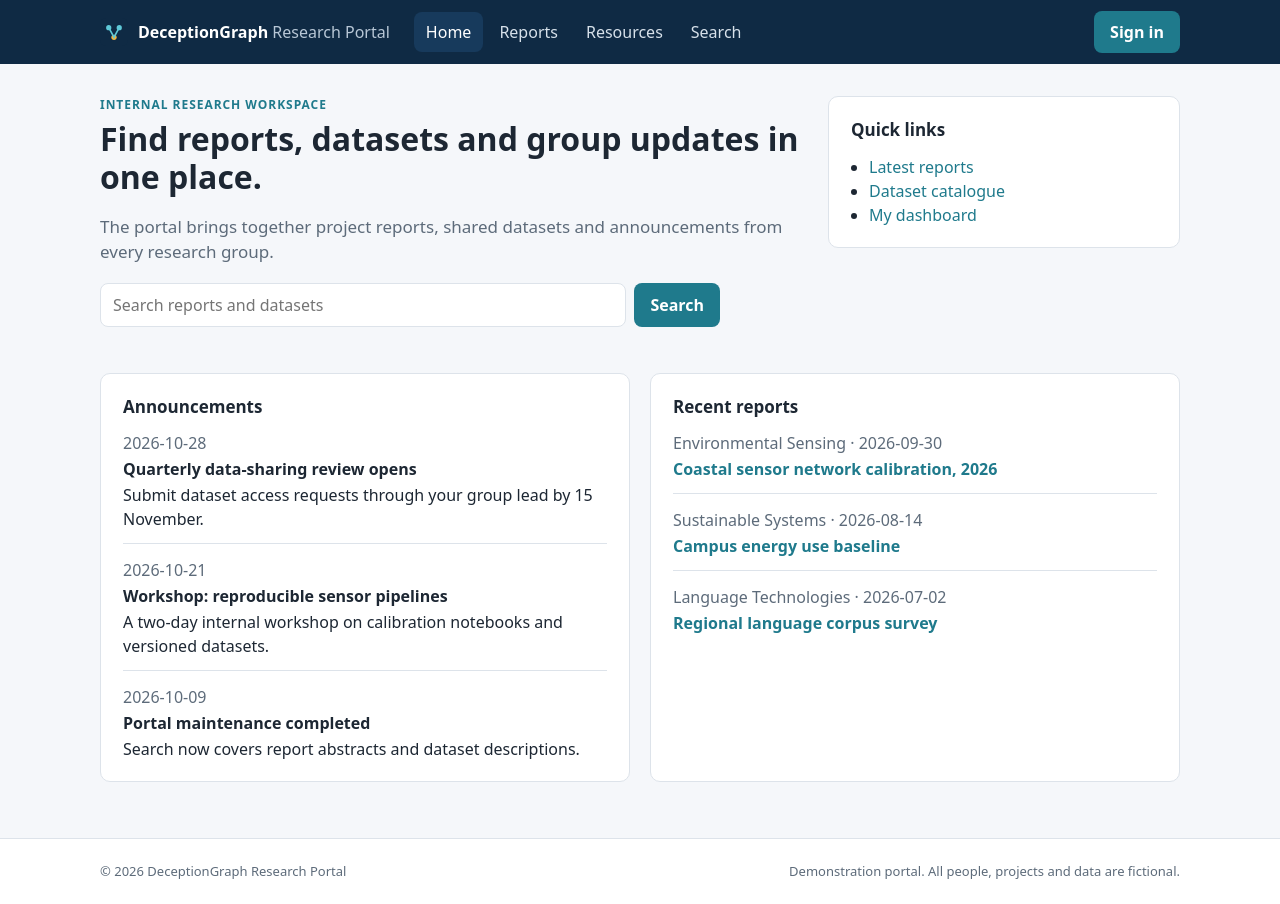
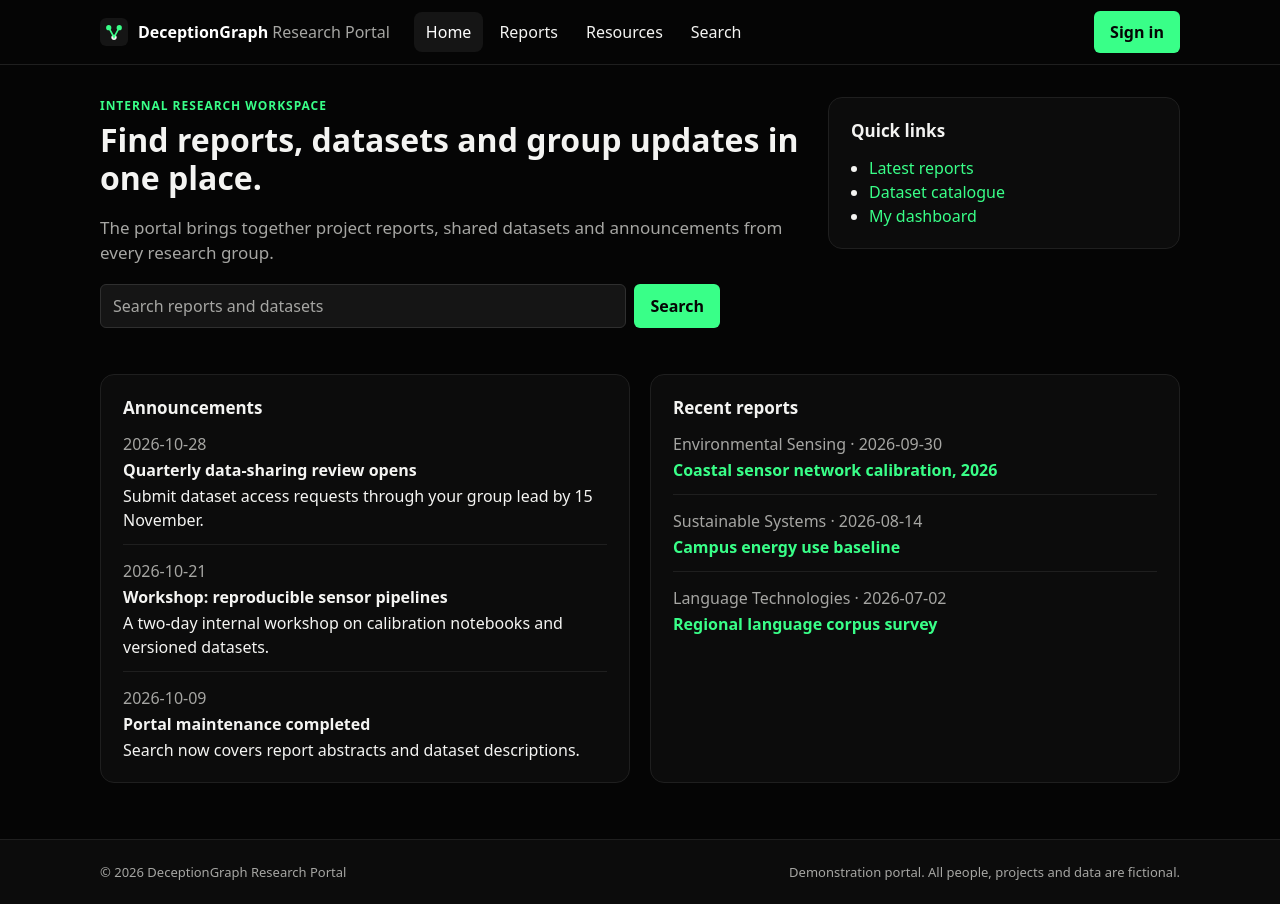
Before and after one commit to rohanol/decoy-hackathon-demo, a Flask app: page / in a window 1280 px wide. Before the commit the page ends 879 px from the top, so only its background shows below. Run offline with Flask 3, Linux system fonts and the light colour scheme.

Commit message:
fix: restore original black and green palette for demo portal

```diff
--- a/dg-soc/demo-app/portal/static/portal.css
+++ b/dg-soc/demo-app/portal/static/portal.css
@@ -1,17 +1,18 @@
-/* DeceptionGraph Research Portal. System fonts only: the lab has no internet. */
+/* User-requested black/green palette from frontend/src/styles/tokens.css.
+   System fonts only: the lab has no internet. */
 :root {
-  --navy: #0f2a44;
-  --navy-2: #173a5c;
-  --teal: #1f7a8c;
-  --teal-weak: #e3f2f5;
-  --amber: #f4b740;
-  --ink: #1d2733;
-  --muted: #5d6b7a;
-  --line: #dde3ea;
-  --bg: #f5f7fa;
-  --card: #ffffff;
-  --danger: #b42318;
-  --radius: 10px;
+  color-scheme: dark;
+  --navy: #050505;
+  --navy-2: #151515;
+  --teal: #39ff88;
+  --teal-weak: rgba(57, 255, 136, 0.1);
+  --ink: #f4f4f2;
+  --muted: #a6a6a3;
+  --line: #1f1f1f;
+  --bg: #050505;
+  --card: #0c0c0c;
+  --danger: #ff7aa2;
+  --radius: 14px;
   --font: system-ui, -apple-system, "Segoe UI", Roboto, "Helvetica Neue", Arial, sans-serif;
   --mono: ui-monospace, "SF Mono", Menlo, Consolas, monospace;
 }
@@ -20,20 +21,20 @@ body { margin: 0; font-family: var(--font); color: var(--ink); background: var(-
 a { color: var(--teal); text-decoration: none; }
 a:hover { text-decoration: underline; }
 .wrap { max-width: 1120px; margin: 0 auto; padding: 0 20px; }
-.topbar { background: var(--navy); color: #fff; }
+.topbar { background: var(--navy); color: var(--ink); border-bottom: 1px solid var(--line); }
 .topbar__inner { display: flex; align-items: center; gap: 24px; height: 64px; }
 .brand { display: flex; align-items: center; gap: 10px; color: #fff; font-weight: 700; }
 .brand:hover { text-decoration: none; }
-.brand__sub { font-weight: 400; color: #b8c7d6; }
+.brand__sub { font-weight: 400; color: var(--muted); }
 .nav { display: flex; gap: 4px; flex: 1; }
-.nav a { color: #d7e1ea; padding: 8px 12px; border-radius: 8px; }
+.nav a { color: var(--ink); padding: 8px 12px; border-radius: 8px; }
 .nav a:hover, .nav a.is-active { background: var(--navy-2); color: #fff; text-decoration: none; }
 .account { display: flex; align-items: center; gap: 12px; }
-.account__name { color: #d7e1ea; font-size: 14px; }
+.account__name { color: var(--muted); font-size: 14px; }
 .account form { margin: 0; }
-.btn { display: inline-block; border: 0; border-radius: 8px; background: var(--teal); color: #fff; padding: 9px 16px; font: inherit; font-weight: 600; cursor: pointer; }
+.btn { display: inline-block; border: 0; border-radius: 6px; background: var(--teal); color: #050505; padding: 9px 16px; font: inherit; font-weight: 600; cursor: pointer; }
 .btn:hover { filter: brightness(1.08); text-decoration: none; }
-.btn--ghost { background: transparent; border: 1px solid #47637f; color: #fff; }
+.btn--ghost { background: transparent; border: 1px solid #2f2f2f; color: var(--ink); }
 .btn--wide { width: 100%; }
 .main { padding: 32px 20px 56px; min-height: calc(100vh - 64px - 64px); }
 .hero { display: grid; grid-template-columns: 2fr 1fr; gap: 24px; margin-bottom: 28px; align-items: start; }
@@ -53,7 +54,8 @@ a:hover { text-decoration: underline; }
 .links { margin: 0; padding-left: 18px; }
 .searchbar { display: flex; gap: 8px; margin: 18px 0; max-width: 620px; }
 .searchbar input { flex: 1; }
-input { font: inherit; padding: 9px 12px; border: 1px solid var(--line); border-radius: 8px; background: #fff; width: 100%; }
+input { font: inherit; padding: 9px 12px; border: 1px solid #2f2f2f; border-radius: 6px; background: #151515; color: var(--ink); width: 100%; }
+input::placeholder { color: var(--muted); }
 input:focus { outline: 2px solid var(--teal-weak); border-color: var(--teal); }
 .pagehead { margin-bottom: 18px; }
 .pagehead h1 { margin: 0 0 4px; }
@@ -62,10 +64,10 @@ input:focus { outline: 2px solid var(--teal-weak); border-color: var(--teal); }
 .auth__card h1 { margin-top: 0; }
 .form { display: flex; flex-direction: column; gap: 14px; margin-top: 12px; }
 .form label { display: flex; flex-direction: column; gap: 6px; font-weight: 600; font-size: 14px; }
-.alert { background: #fdecea; color: var(--danger); border-radius: 8px; padding: 10px 12px; }
+.alert { background: rgba(255, 45, 106, 0.14); color: var(--danger); border-radius: 8px; padding: 10px 12px; }
 .stats { display: grid; grid-template-columns: repeat(3, 1fr); gap: 20px; margin-bottom: 20px; }
 .stat { background: var(--card); border: 1px solid var(--line); border-radius: var(--radius); padding: 16px 20px; display: flex; flex-direction: column; }
-.stat__n { font-size: 28px; font-weight: 700; color: var(--navy); }
+.stat__n { font-size: 28px; font-weight: 700; color: var(--ink); }
 .table { width: 100%; border-collapse: collapse; font-size: 14px; }
 .table th { text-align: left; color: var(--muted); font-weight: 600; border-bottom: 1px solid var(--line); padding: 8px 6px; }
 .table td { border-bottom: 1px solid var(--line); padding: 10px 6px; }
@@ -75,7 +77,8 @@ input:focus { outline: 2px solid var(--teal-weak); border-color: var(--teal); }
 .crumbs { color: var(--muted); font-size: 14px; }
 .report h1 { margin: 6px 0; }
 .empty { text-align: center; padding: 48px; }
-.footer { border-top: 1px solid var(--line); background: #fff; }
+.footer { border-top: 1px solid var(--line); background: var(--card); }
+:focus-visible { outline: 2px solid var(--teal); outline-offset: 3px; }
 .footer__inner { display: flex; justify-content: space-between; gap: 16px; height: 64px; align-items: center; color: var(--muted); font-size: 13px; }
 @media (max-width: 800px) {
   .hero, .grid--2, .stats { grid-template-columns: 1fr; }
```
Also changed, not shown: dg-soc/docs/demo/PORTAL_VISUAL_REFERENCE.md (+21 -18 lines), dg-soc/demo-app/portal/static/mark.svg, 10 other files.
